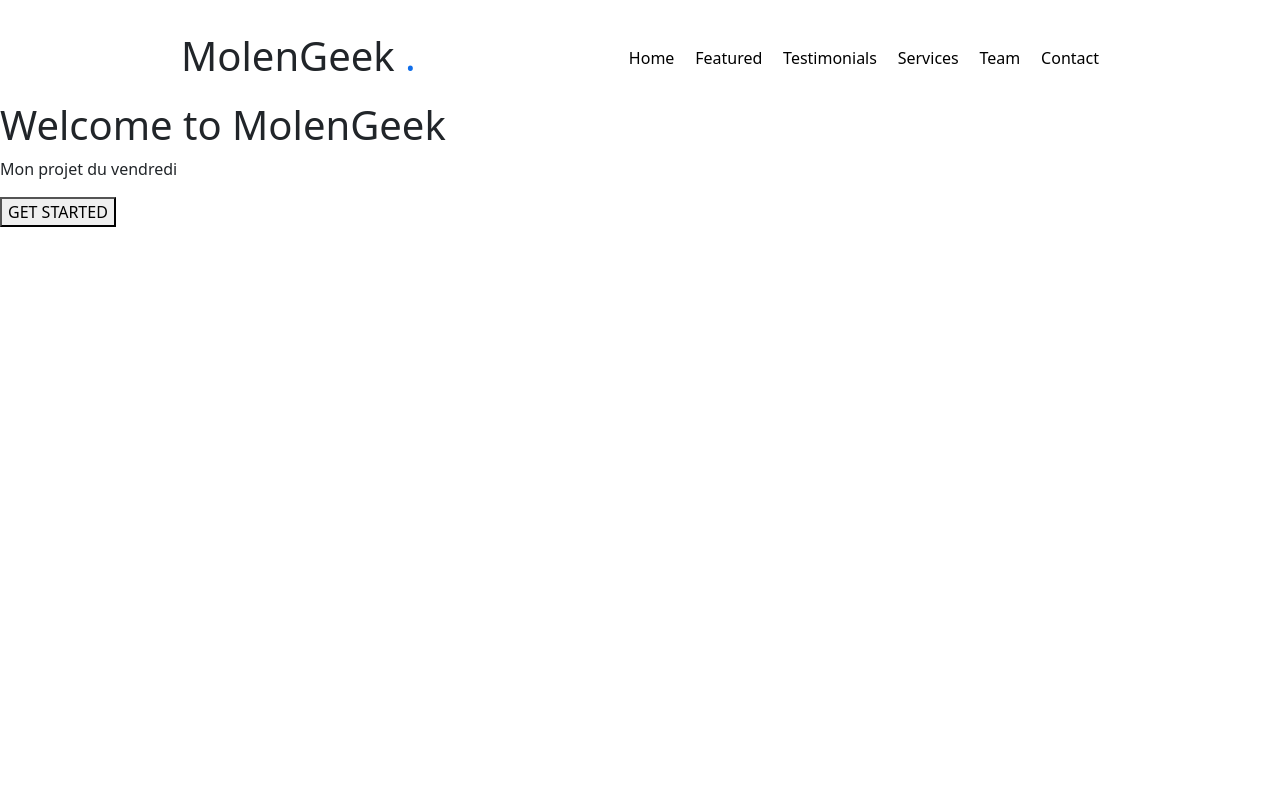
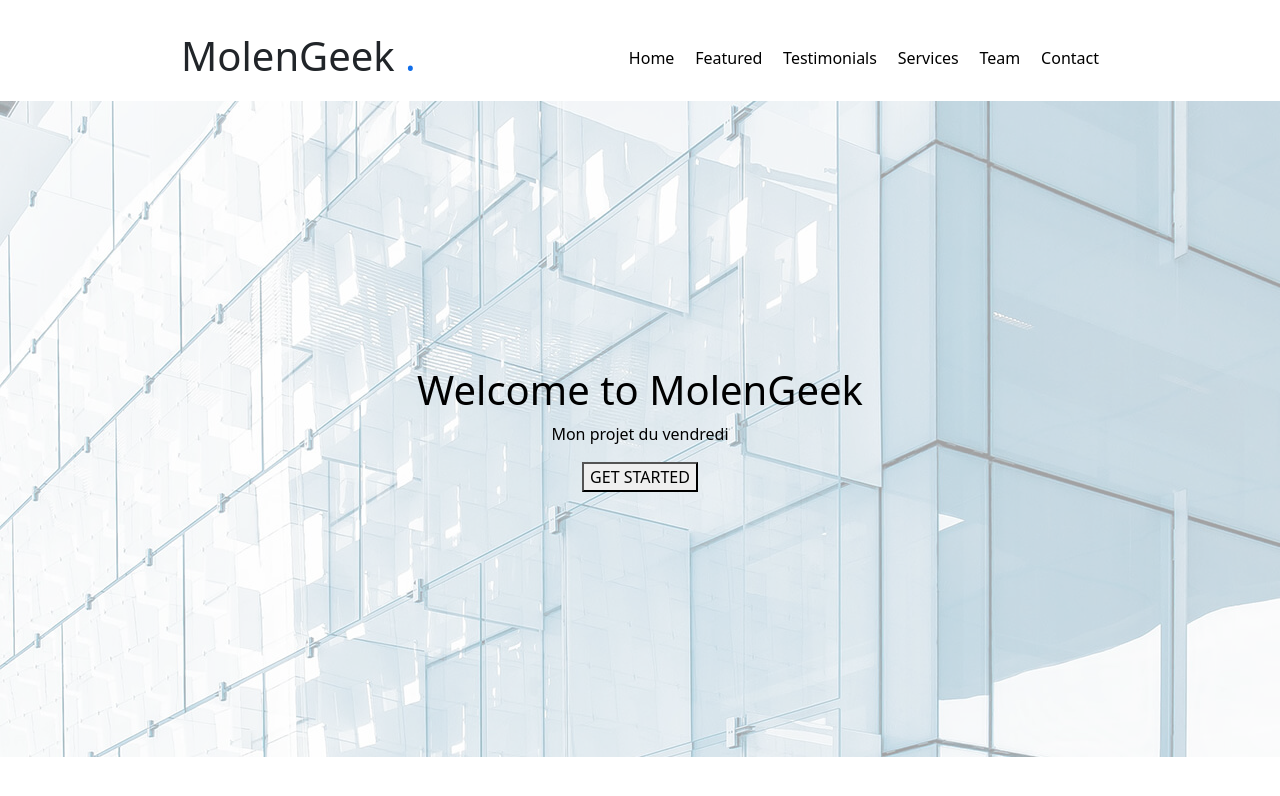
Before and after one commit to davidalbu35/Projet_templateMolengeek_David, a website: page index.html in a window 1280 px wide. Drawn offline with nearby package versions, Linux system fonts and the light colour scheme.

Commit message:
ajout de la section header avec le background image plus le titre et le boutton

```diff
--- a/index.html
+++ b/index.html
@@ -30,12 +30,12 @@
 
 <!-- la section header avec le background-image et le titre principale  -->
 <div class="header">
-    <div>
-        <h1>Welcome to <span>MolenGeek</span></h1>
-        <p>Mon projet du vendredi</p>
-        <button>GET STARTED</button>
+    <div class="content">
+      <h1>Welcome to <span>MolenGeek</span></h1>
+      <p>Mon projet du vendredi</p>
+      <button>GET STARTED</button>
     </div>
-</div>
+  </div>
 
 
 
--- a/src/sass/module/_navbar.sass
+++ b/src/sass/module/_navbar.sass
@@ -32,3 +32,34 @@ nav
 
 
 // header
+
+
+// Style de la section header
+.header
+  position: relative //  Permet de positionner des éléments enfants relativement à cet élément.
+  background-image: url(../img/hero-bg.jpg)
+  height: 41em
+
+  //je vise la section header grace a "&" qui permet de viser directement lelement parent
+  &::before //le before me permet de mettre un element donc ici un overlay avant meme le contenu donc le header
+    content: ''
+    position: absolute
+    top: 0
+    left: 0
+    right: 0
+    bottom: 0
+    background-color: rgba(255, 255, 255, 0.63)  // Calque blanc avec 40% d'opacité
+    z-index: 1  // Placer l'overlay sous le contenu de .header
+
+  // Style pour le contenu dans .header
+  .content
+    position: relative
+    z-index: 2  // Le contenu doit être au-dessus du calque
+    color: black
+    padding: 20px
+    text-align: center
+    display: flex
+    flex-direction: column
+    justify-content: center
+    align-items: center
+    height: 100%  // Remplir toute la hauteur de .header
```
Also changed, not shown: public/css/app.css, 1 other file.
